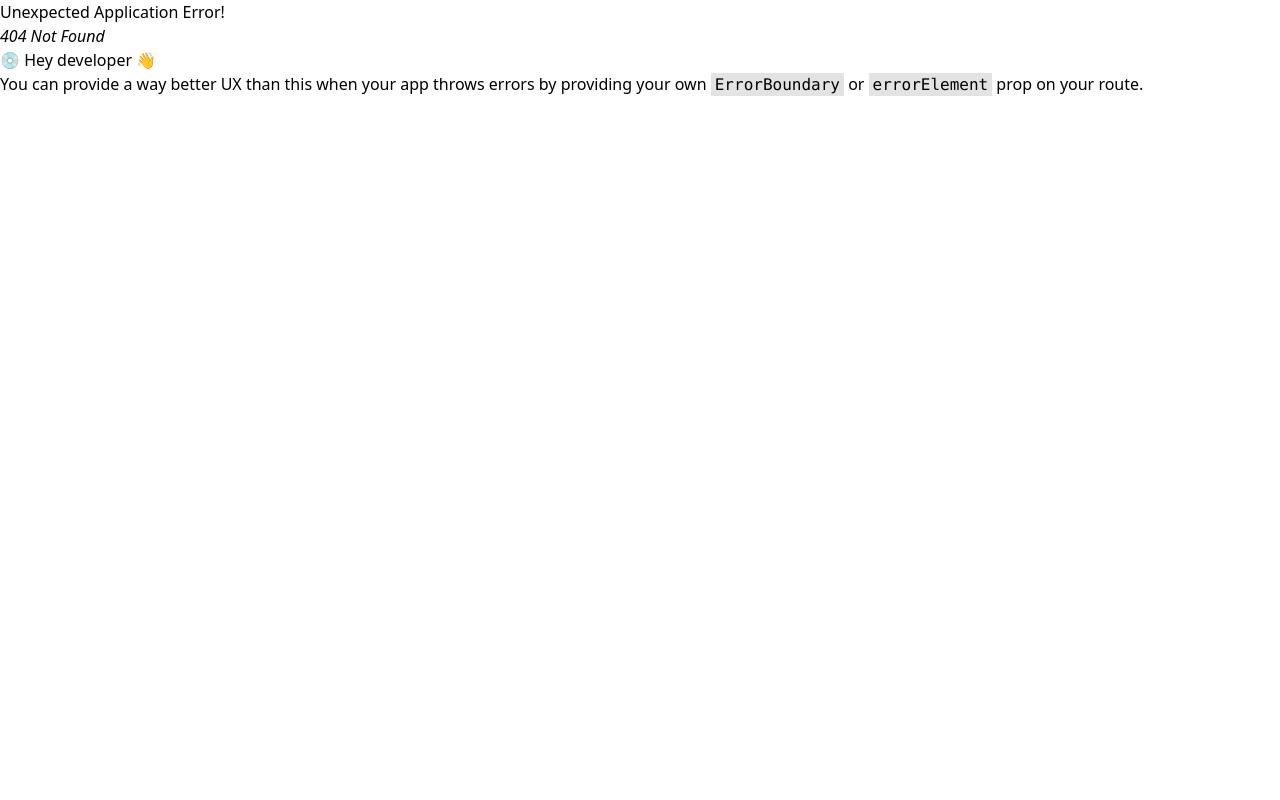
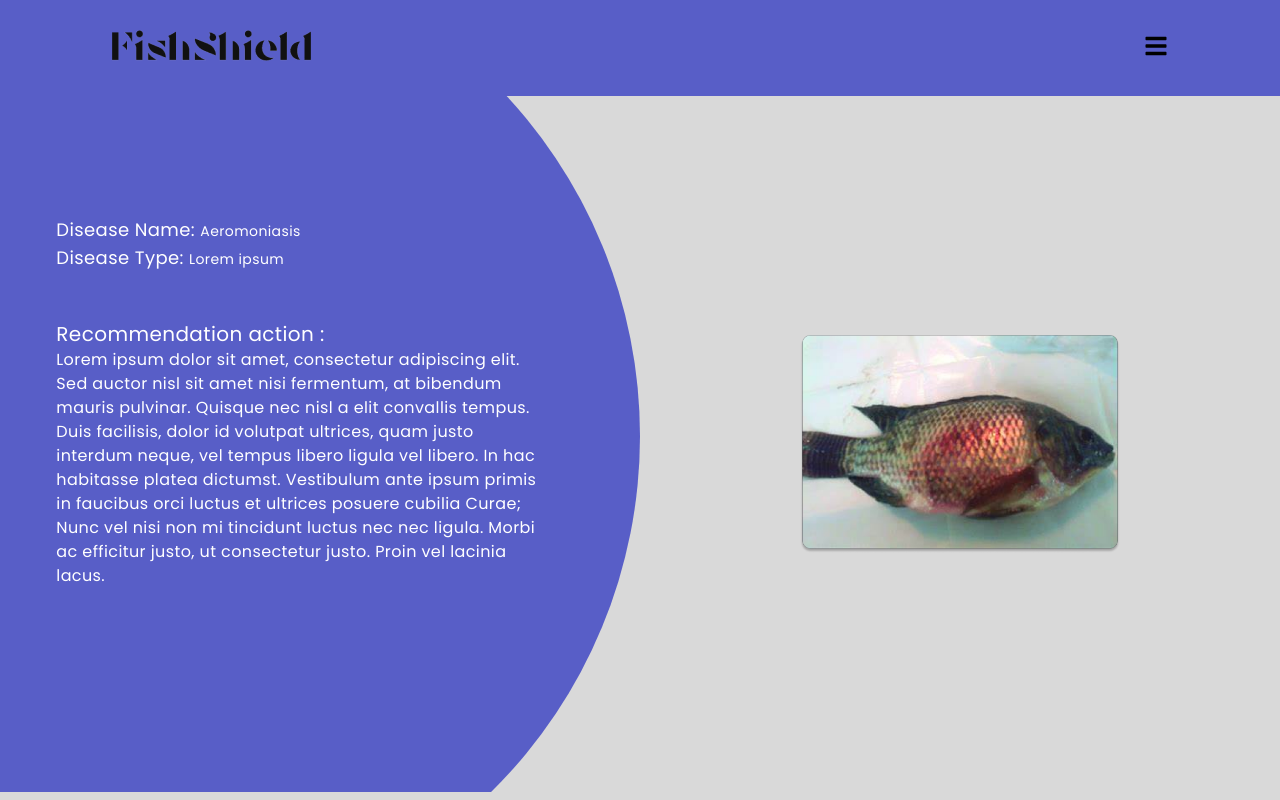
Before and after one commit to eslamar3y/grad_project, a React (Vite) app: page /result in a window 1280 px wide. Before the commit this address had no page. Built offline with nearby package versions, Linux system fonts and the light colour scheme.

Commit message:
make an update

```diff
--- a/src/Pages/DiseaseDetection/DiseaseDetection.jsx
+++ b/src/Pages/DiseaseDetection/DiseaseDetection.jsx
@@ -1,5 +1,6 @@
 import SimpleNav from "../../components/SimpleNav";
 import vector from "../../assets/vector.png";
+import { Link } from "react-router-dom";
 
 const DiseaseDetection = () => {
   // detect if file uploaded
@@ -55,12 +56,14 @@
             </button>
           </p>
           <p className="text-center text-sm font-popins text-gray-500 mt-3 mb-5 imgName"></p>
-          <button
-            type="submit"
-            className="bg-[#585ec7] hover:bg-[#4d53c7]  font-popins mx-auto px-12 py-3 text-white rounded absolute -bottom-24 xs:left-[16%] md:left-[42%] "
-          >
-            Show results
-          </button>
+          <Link to="/result">
+            <button
+              // type="submit"
+              className="bg-[#585ec7] hover:bg-[#4d53c7]  font-popins mx-auto px-12 py-3 text-white rounded absolute -bottom-24 xs:left-[16%] md:left-[42%] "
+            >
+              Show results
+            </button>
+          </Link>
         </form>
       </div>
     </div>
--- a/src/Pages/DiseaseDetection/DiseaseDetectionResults.jsx
+++ b/src/Pages/DiseaseDetection/DiseaseDetectionResults.jsx
@@ -31,7 +31,7 @@
           </div>
         </div>
         <div className="upimg w-1/2 m-auto">
-          <img src={DetectedImg} alt="" className="w-[50%] m-auto" />
+          <img src={DetectedImg} alt="detect" className="w-[50%] m-auto" />
         </div>
       </div>
     </div>
--- a/src/components/Equipments.jsx
+++ b/src/Pages/Equipments/Equipments.jsx
@@ -1,9 +1,8 @@
-import Head from "./SimpleNav";
-import Footer from "./Footer";
-import equip1 from "../assets/equip1.png";
-import equip2 from "../assets/equip2.png";
-import equip3 from "../assets/equip3.png";
-import equip4 from "../assets/equip4.png";
+import Head from "../../components/SimpleNav";
+import equip1 from "../../assets/equip1.png";
+import equip2 from "../../assets/equip2.png";
+import equip3 from "../../assets/equip3.png";
+import equip4 from "../../assets/equip4.png";
 import { MdEdit } from "react-icons/md";
 import { MdDelete } from "react-icons/md";
 
@@ -71,7 +70,7 @@
                     </section>
                 </article>
             </section>
-            <Footer />
+            {/* <Footer /> */}
         </main>
     )
 }
```
Also changed, not shown: src/main.jsx (+6 -1 lines).
